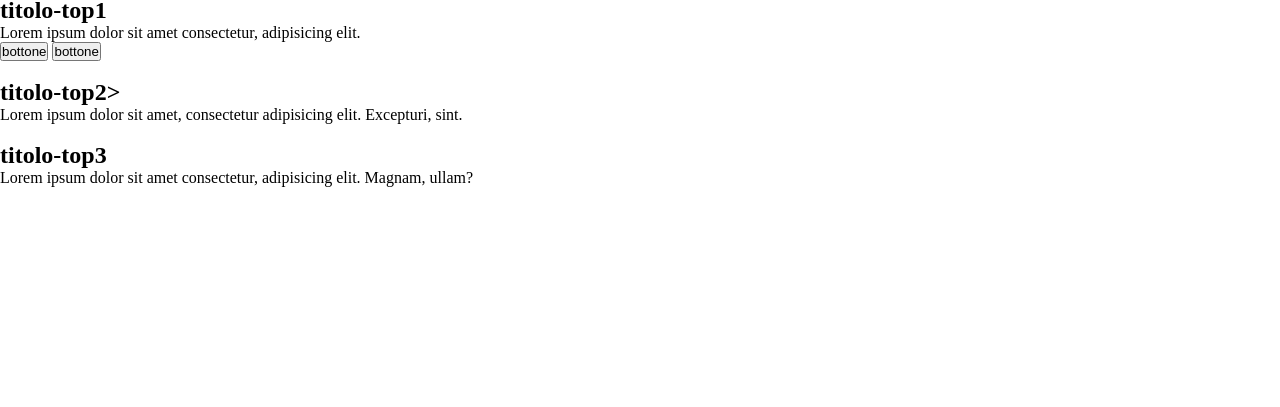
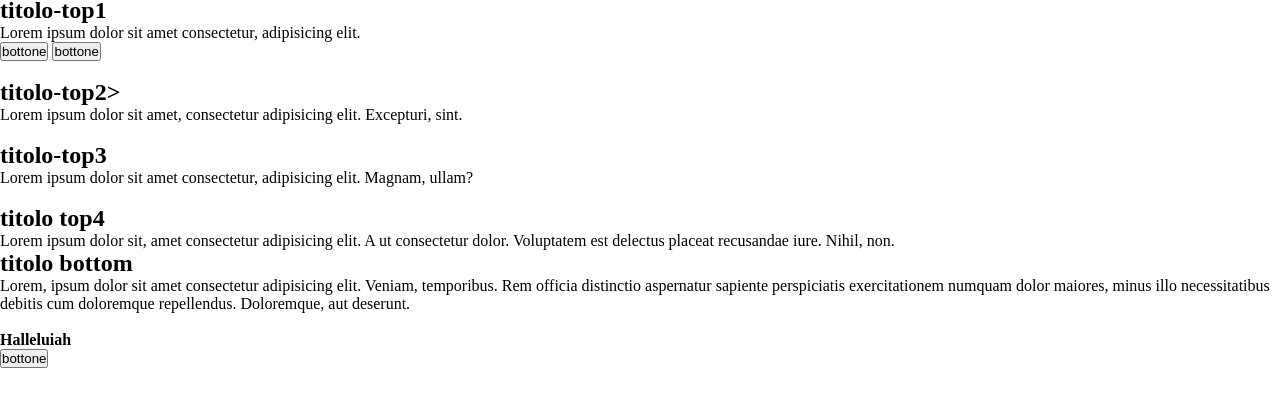
Before and after one commit to stefanometallo/htmlcss-struttura-discord, a plain HTML site: page index.html in a window 1280 px wide. Shown: the part 57-464 px from the top of the page. Drawn offline with Linux system fonts and the light colour scheme.

Commit message:
[add]container4

```diff
--- a/index.html
+++ b/index.html
@@ -51,6 +51,23 @@
             </div>
         </div>
         </section>
+        <section class="container4">
+            <div class="top4">
+              <img src="" alt="">
+              <div class="testo">
+                <h2>titolo top4</h2>
+                <p>Lorem ipsum dolor sit, amet consectetur adipisicing elit. A ut consectetur dolor. Voluptatem est delectus placeat recusandae iure. Nihil, non.</p>
+              </div>
+            </div>
+          </section>
+          <section class="bottom">
+            <h2>titolo bottom</h2>
+            <p>Lorem, ipsum dolor sit amet consectetur adipisicing elit. Veniam, temporibus. Rem officia distinctio aspernatur sapiente perspiciatis exercitationem numquam dolor maiores, minus illo necessitatibus debitis cum doloremque repellendus. Doloremque, aut deserunt.</p>
+            <img src="" alt="">
+            <h4>Halleluiah</h4>
+            <button>bottone</button>
+          </section>
+        </main>
 
     </main>
 
```
